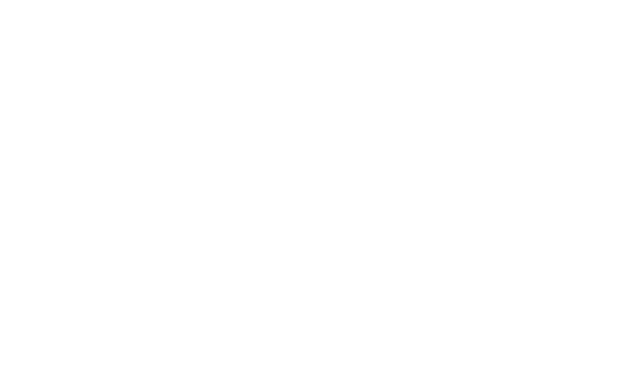
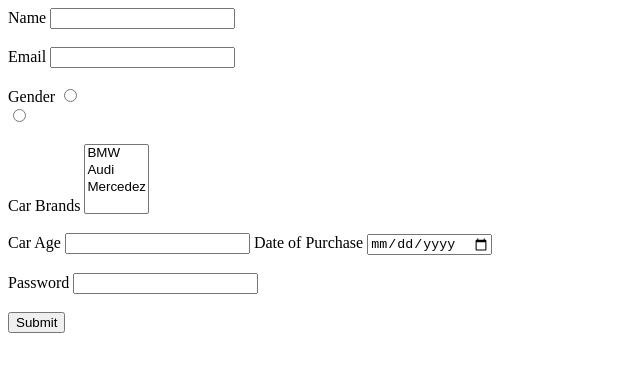
Before and after one commit to acciojob/car-insurance-form-PyhtonDeveloperNishu, a website: page main.html in a window 1280 px wide. Shown: the whole page, without its empty margins (0-640 px from the left). Drawn offline with Linux system fonts and the light colour scheme.

Commit message:
created a submission

```diff
--- a/main.html
+++ b/main.html
@@ -7,8 +7,38 @@
 </head>
 
 <body>
-	<!-- the entire body must be written by student -->
-    <script type="text/javascript" src="./script.js">
+    <form method="">
+		<label for="name">Name</label>
+	<input id="name" type="text" required name="name">
+	<br><br>
+	<label for="email">Email</label>
+	<input id="email" type="email" required name="email">
+	<br><br>
+	<label for="gender">Gender</label>
+	<input type="radio" name="gender" value="male" required>
+	<br>
+	<input type="radio" name="gender" value="female" required>
+	   <br><br>
+		<label for="cars">Car Brands</label>
+		<select name="cars" multiple id="cars">
+			<option value="BMW">BMW</option>
+			<option value="Audi">Audi</option>
+			<option value="Mercedez">Mercedez</option>
+		</select>
+		<br><br>
+		<label for="carage">Car Age</label>
+		<input type="number" id="carage" required name="age">
+		<label for="dop">Date of Purchase</label>
+		<input type="date" id="dop" required name="dop">
+		<br><br>
+		<label for="password">Password</label>
+		<input type="password" id="password" required name="password">
+		<br><br>
+		<button type="submit">Submit</button>
+
+	</form>
+
+	<script type="text/javascript" src="./script.js">
 </script>
 
 </body>
```
